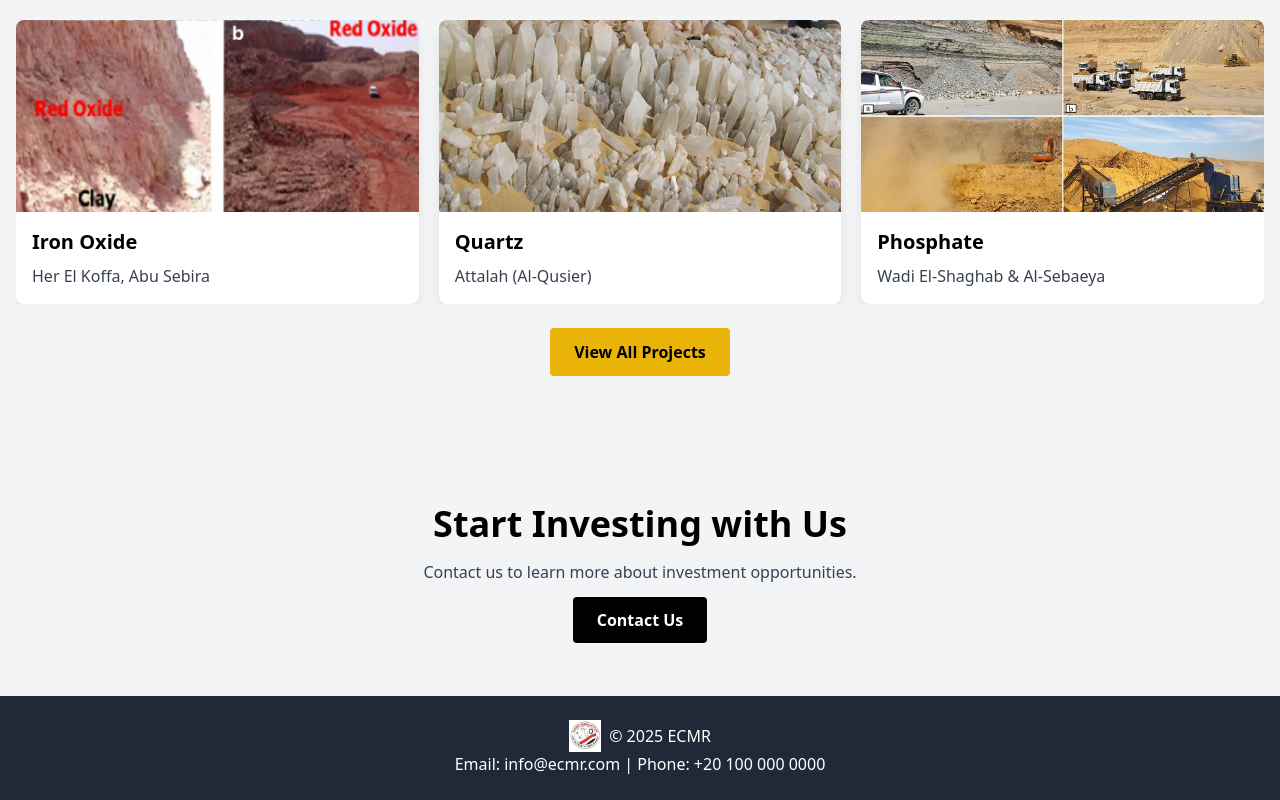
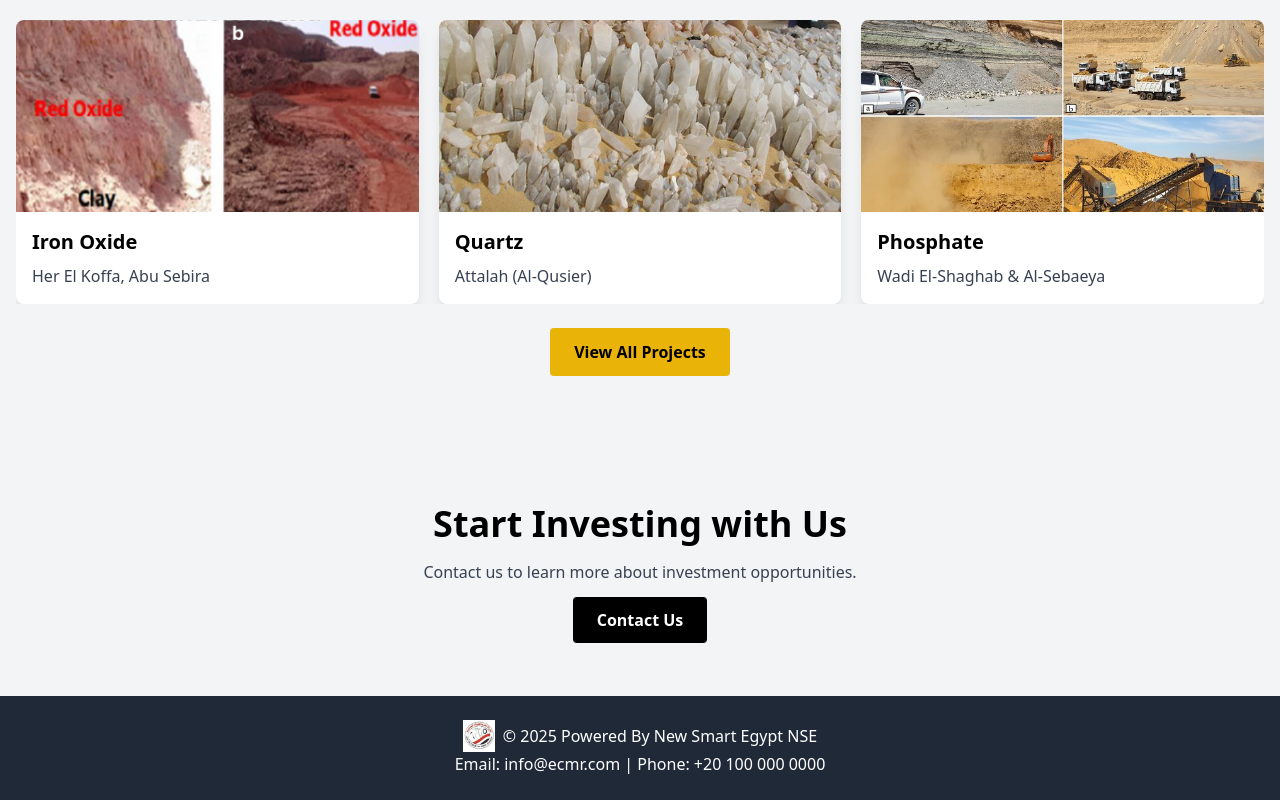
Before and after one commit to YMY15/ECMR_Portal, a React (Create React App) app: page / in a window 1280 px wide. Shown: the part 1908-2708 px from the top of the page. Built offline with nearby package versions, Linux system fonts and the light colour scheme.

Commit message:
Update App.js

```diff
--- a/src/App.js
+++ b/src/App.js
@@ -140,7 +140,7 @@ function App() {
         <footer className="bg-gray-800 text-white p-6 text-center">
           <div className="flex justify-center items-center space-x-2">
             <img src="/images/logo.jpg" alt="ECMR Logo" className="h-8 w-auto" />
-            <span>© 2025 ECMR</span>
+            <span>© 2025 Powered By New Smart Egypt NSE </span>
           </div>
           <p>Email: info@ecmr.com | Phone: +20 100 000 0000</p>
         </footer>
```
